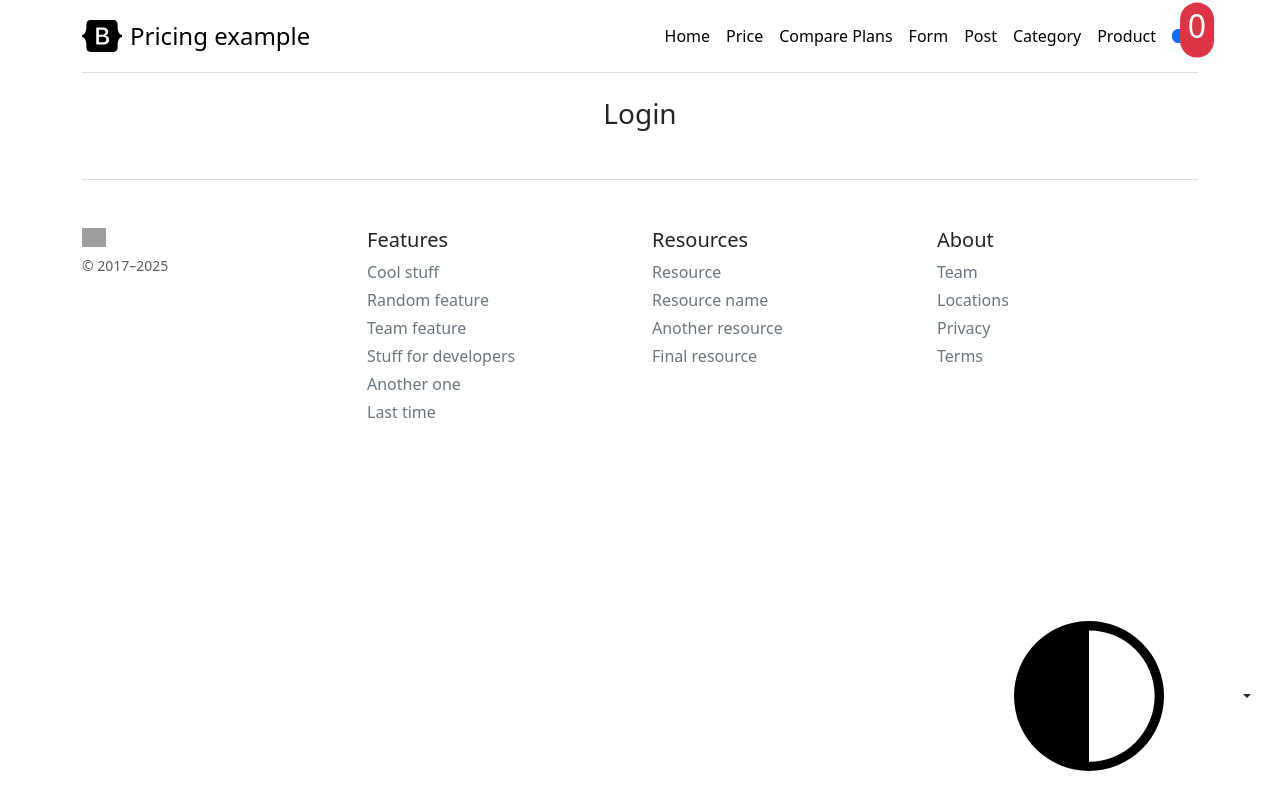
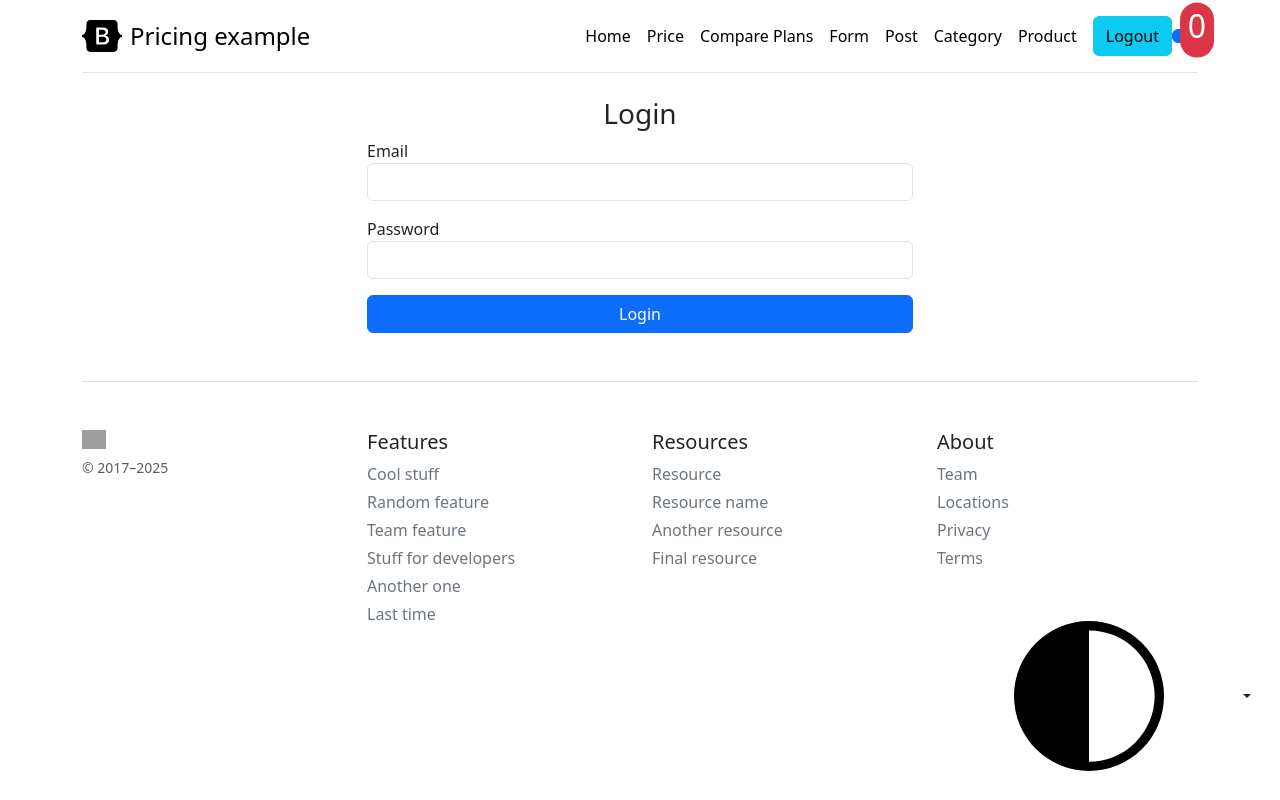
Before and after one commit to Safikur-Rahman/vue_class, a Vue app: page /register in a window 1280 px wide. Built offline with nearby package versions, Linux system fonts and the light colour scheme; grey boxes are pictures that could not be loaded.

Commit message:
login jwt token

```diff
--- a/src/config/api.ts
+++ b/src/config/api.ts
@@ -1,10 +1,22 @@
 import axios from "axios";
 
 const api = axios.create({
-    baseURL: 'http://127.0.0.1:8080/api/',
+    baseURL: 'http://127.0.0.1:8000/api/',
     headers: {
         'Content-Type': 'multipart/form-data',
-        'Accept': 'application/json'
+        'Accept': 'application/json',
+        // 'Authorization': `Bearer ${token}`
     }
 });
 export default api
+
+api.interceptors.request.use(
+    (config) => {
+        const token = localStorage.getItem("token");
+        if(token){
+            config.headers.Authorization = `Bearer ${token}`;
+        }
+        return config;
+    },
+    (error) => Promise.reject(error)
+);
--- a/src/config/baseURL.ts
+++ b/src/config/baseURL.ts
@@ -1 +1 @@
-export const baseURL = 'http://127.0.0.1:8080/';
+export const baseURL = 'http://127.0.0.1:8000/';
--- a/src/views/layout/Navbar.vue
+++ b/src/views/layout/Navbar.vue
@@ -1,6 +1,12 @@
 <script setup>
+import { useRoute } from 'vue-router';
 import { useCounterStore } from '../../store/counter'
-const countNav = useCounterStore()
+import api from '../../config/api';
+const countNav = useCounterStore();
+const router = useRoute()
+function logout(){
+  api.post('logout')
+}
 </script>
 <template>
     <header>
@@ -75,6 +81,7 @@ const countNav = useCounterStore()
           >
             Product
           </router-link>
+            <button type="submit" class="btn btn-info" @click="logout">Logout</button>
 
         </nav>
         <span>
--- a/src/views/pages/Login.vue
+++ b/src/views/pages/Login.vue
@@ -1,7 +1,82 @@
 <script setup>
+import {ref} from "vue";
+import api from "../../config/api";
+import { useRouter } from "vue-router";
+const router = useRouter();
+const user = ref({
+    email:'',
+    password:''
+});
+const errorMSG = ref({
+    email:'',
+    password:''
+});
+    function handleSubmit(){
+        api.post('login',user.value)
 
+            .then(response => {
+                console.log(response.data);
+                user.value = response.data;
+                console.log(user.value);
+                if(response.data.token){
+                    localStorage.setItem('token',response.data.token)
+                    router.replace('/')
+                    // router.push('/')
+                }
+
+            })
+            .catch(error => {
+                console.log(error.response.status);
+                if(error.response.data.errors){
+                    errorMSG.value.email = error.response.data.errors.email[0];
+                    errorMSG.value.password = error.response.data.errors.password[0];
+                }
+            })
+        };
+    function validation(){
+        const regEmail = /^[a-zA-Z0-9._]{2,65}@[a-zA-Z0-9._]{2,65}.[a-zA-Z]{2,5}$/;
+           if (user.value.email == ''){
+            errorMSG.value.email ="Email is Required";
+            }else if (!regEmail.test(user.value.email)){
+                errorMSG.value.email ="Email is Invalid";
+            }else{
+                errorMSG.value.email ='';
+
+            }
+           if (user.value.password === ''){
+            errorMSG.value.password ="Password is Required";
+            }else{
+                errorMSG.value.password ='';
+
+            }
+
+            // console.log('No Error');
+            if(errorMSG.value.email == '' && errorMSG.value.password == ''){
+                console.log('No Error');
+                handleSubmit();
+            }
+
+    }
+    // validation();
 </script>
 
 <template>
     <h3 class="text-center">Login</h3>
+    <div class="row">
+        <div class="col-md-6 mx-auto">
+            <form @submit.prevent="validation">
+                <div class="mb-3">
+                    <label for="">Email</label>
+                    <input type="text" class="form-control" v-model="user.email" >
+                    <span class="error-text text-danger">{{ errorMSG.email }}</span>
+                </div>
+                <div class="mb-3">
+                    <label for="">Password</label>
+                    <input type="text" class="form-control" v-model="user.password">
+                    <span class="error-text text-danger">{{ errorMSG.password }}</span>
+                </div>
+                <button type="submit" class="btn btn-primary w-100" >Login</button>
+            </form>
+        </div>
+    </div>
 </template>
--- a/src/views/pages/categories/CategoryManage.vue
+++ b/src/views/pages/categories/CategoryManage.vue
@@ -42,7 +42,7 @@
     let categories = reactive<Category[]>([]);
     function manageCategory(){
 
-        axios.get('http://127.0.0.1:8080/api/categories')
+        axios.get('http://127.0.0.1:8000/api/categories')
         .then(response => {
             // console.log(response.data);
             categories.length = 0;
--- a/src/views/pages/products/ProductManage.vue
+++ b/src/views/pages/products/ProductManage.vue
@@ -29,7 +29,7 @@
                 <td>{{ item.price }}</td>
                 <td>{{ item.discount }}</td>
                 <td>{{ item.quantity }}</td>
-                <td><img :src="`http://127.0.0.1:8080/${item.photo}`" alt="product" class="rounded-circle me-2" width="60"></td>
+                <td><img :src="`http://127.0.0.1:8000/${item.photo}`" alt="product" class="rounded-circle me-2" width="60"></td>
 
                 <!-- <td>{{item.is_inactive ? 'Active': 'not Active'}}</td> -->
                 <td>
@@ -50,11 +50,12 @@
     import axios from 'axios';
     import { useRouter } from 'vue-router';
     import type { Product } from '../../../interfaces/Product';
+import api from '../../../config/api';
     const router = useRouter();
     let products = reactive<Product[]>([]);
     function manageProduct(){
 
-        axios.get('http://127.0.0.1:8080/api/products')
+        api.get('products')
         .then(response => {
             // console.log(response.data);
             products.length = 0;
--- a/src/views/pages/view-product/PproductCreate.vue
+++ b/src/views/pages/view-product/PproductCreate.vue
@@ -88,7 +88,7 @@ function formSubmit() {
 //   }
 
 
-  axios.post('http://127.0.0.1:8080/api/products', formData)
+  axios.post('http://127.0.0.1:8000/api/products', formData)
     .then(response => {
       console.log(response.data);
       if (response.status === 200) {
```
